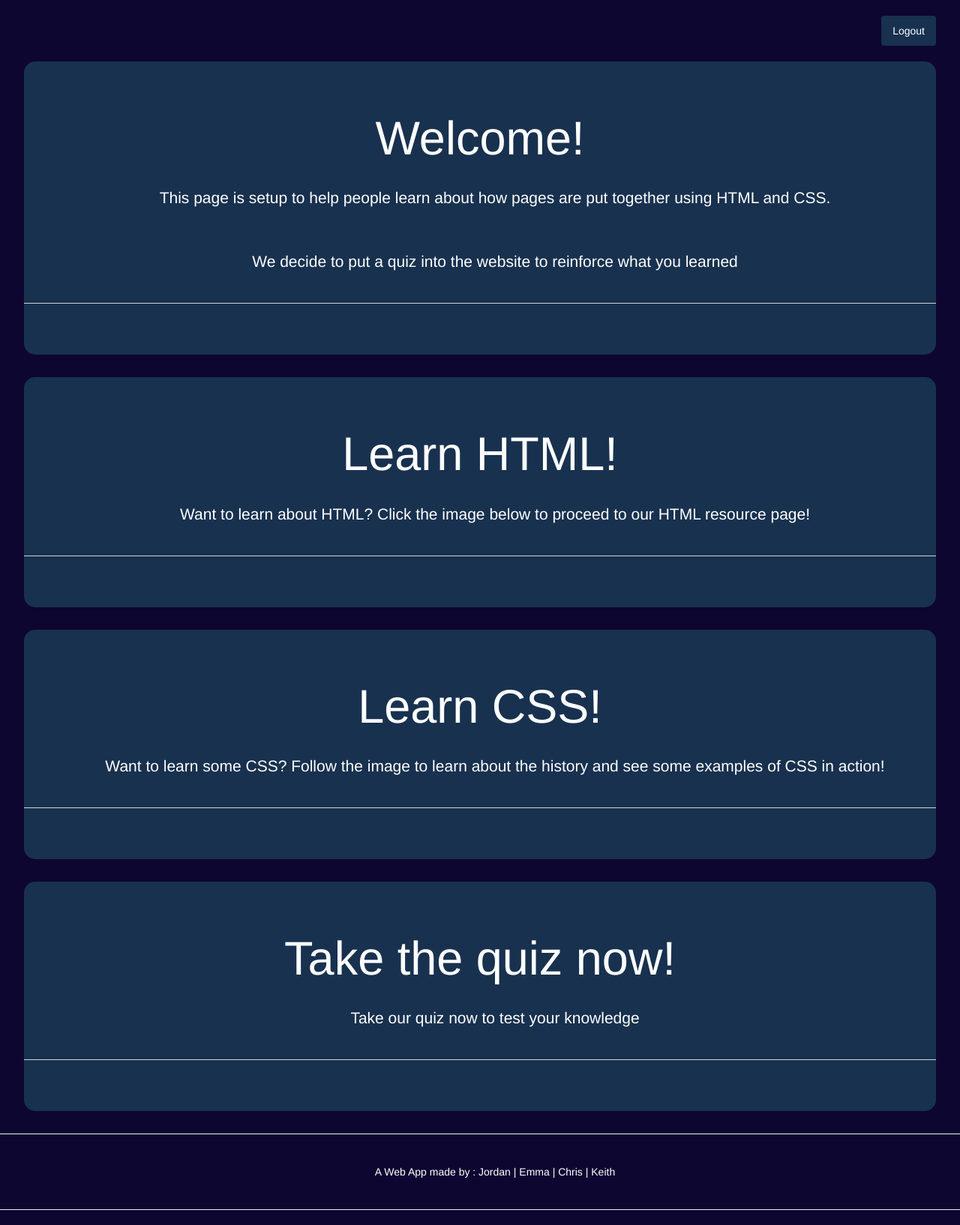
After one commit to emmajeng/groupRichInternetApplication, a PHP site: page / in a window 1280 px wide. The commit adds this page. Shown: the whole page at 75% size. Run offline with PHP 8.4, Linux system fonts and the light colour scheme; some libraries are stand-ins or nearby versions.

Commit message:
Add files via upload
Chris adding more unnecessary stuff

```diff
--- a/html.php
+++ b/html.php
@@ -35,7 +35,7 @@
     <nav class="navbar navbar-default" role="navigation">
         <div class="container-fluid">
             <ul class="nav nav-pills pull-left">
-            <li role="presentation" class="active" onclick="return confirm('Are you sure you want to logout?')"><a href="#">Back</a></li>
+            <li role="presentation" class="active"><a href="index.php">Back</a></li>
           </ul>
         </div>
    </nav>
@@ -43,8 +43,8 @@
 
       <div id="container">
           <div class ="jumbotron">
-			<h1 class="text-center">Welcome!</h1>
-				<img src="img/welcome.png" alt="Random quiz logo I found online" align="middle">
+			<h1 class="text-center">Welcome to the HTML resource page</h1>
+				<img src="img/welcome.png" alt="Random quiz logo I found online" align="center">
               <p>
 				We is going to talking about HTML bitches. Better buckle up because this is going to be some mad shit.
               </p>
--- /dev/null
+++ b/index.php
@@ -0,0 +1,99 @@
+<!DOCTYPE html>
+<html>
+<head>
+    <meta charset="utf-8">
+    <meta http-equiv = "X-UA-Compatible" content = "IE=edge">
+    <meta name="viewpoint" content="width=device-width, intial-scale=1">
+
+    <title> Welcome! </title>
+    <!-- Latest compiled and minified CSS -->
+    <link rel="stylesheet" href="https://maxcdn.bootstrapcdn.com/bootstrap/3.3.7/css/bootstrap.min.css">
+
+    <!-- jQuery library -->
+    <script src="https://ajax.googleapis.com/ajax/libs/jquery/3.1.1/jquery.min.js"></script>
+
+    <!-- Latest compiled JavaScript -->
+    <script src="https://maxcdn.bootstrapcdn.com/bootstrap/3.3.7/js/bootstrap.min.js"></script>
+
+    <link href="mainpage.css" rel="stylesheet">
+
+</head>
+
+  <body>
+
+
+      <!-- on landing page we have three buttons in center of page -->
+      <!-- colour gradient purple-->
+      <!-- button will be images
+      logout button at top
+      button 1 = Learn html!
+      button 2 = Learn css!
+      button 3 = take the quiz!
+      buttons in a jumbotrom
+      footer = web app made by blah blah-->
+      <!-- nav bar coming from http://codepen.io/davidcochran/pen/rcHae -->
+    <nav class="navbar navbar-default" role="navigation">
+        <div class="container-fluid">
+            <ul class="nav nav-pills pull-right">
+            <li role="presentation" class="active" onclick="return confirm('Are you sure you want to logout?')"><a href="#">Logout</a></li>
+          </ul>
+        </div>
+   </nav>
+   <!-- figured out that bootstrap has text-center in class css -->
+
+      <div id="container">
+          <div class ="jumbotron">
+              <h1 class="text-center">Welcome!</h1>
+              <p>
+				This page is setup to help people learn about how pages are put together using HTML and CSS.
+              </p>
+			  <p>
+			  We decide to put a quiz into the website to reinforce what you learned
+			  </p>
+              <hr>
+          </div>
+      </div>
+      <div id="container">
+            <div class="jumbotron">
+            <h1 class="text-center">Learn HTML!</h1>
+            <p>Want to learn about HTML? Click the image below to proceed to our HTML resource page!</p>
+                <hr>
+            </div>
+      </div>
+      <div id="container">
+          <div class = "jumbotron">
+              <h1 class="text-center">Learn CSS!</h1>
+              <p>
+                  Want to learn some CSS? Follow the image to learn about the history and see some examples of CSS in action!
+
+              </p>
+			  <hr>
+
+          </div>
+      </div>
+
+      <div id="container">
+          <div class="jumbotron">
+              <h1 class="text-center"> Take the quiz now!</h1>
+              <p>
+                  Take our quiz now to test your knowledge
+              </p>
+              <hr>
+          </div>
+      </div>
+
+      <footer>
+          <hr>
+          <p> A Web App made by : Jordan | Emma | Chris | Keith </p>
+          <hr>
+      </footer>
+
+
+
+
+    <!-- jQuery (necessary for Bootstrap's JavaScript plugins) -->
+    <script src="http://cdnjs.cloudflare.com/ajax/libs/jquery/2.1.3/jquery.min.js"></script>
+    <!-- Include all compiled plugins (below), or include individual files as needed -->
+    <script src="http://cdnjs.cloudflare.com/ajax/libs/twitter-bootstrap/3.3.4/js/bootstrap.min.js"></script>
+  </body>
+</html>
--- a/mainpage.css
+++ b/mainpage.css
@@ -53,4 +53,12 @@ h2{
 p{
     text-align: center;
     color: white;
+	padding-top: 20px;
+    padding-right: 20px;
+    padding-bottom: 20px;
+    padding-left: 60px;
 }
+
+li{
+	padding-left: 20px;
+}
```
